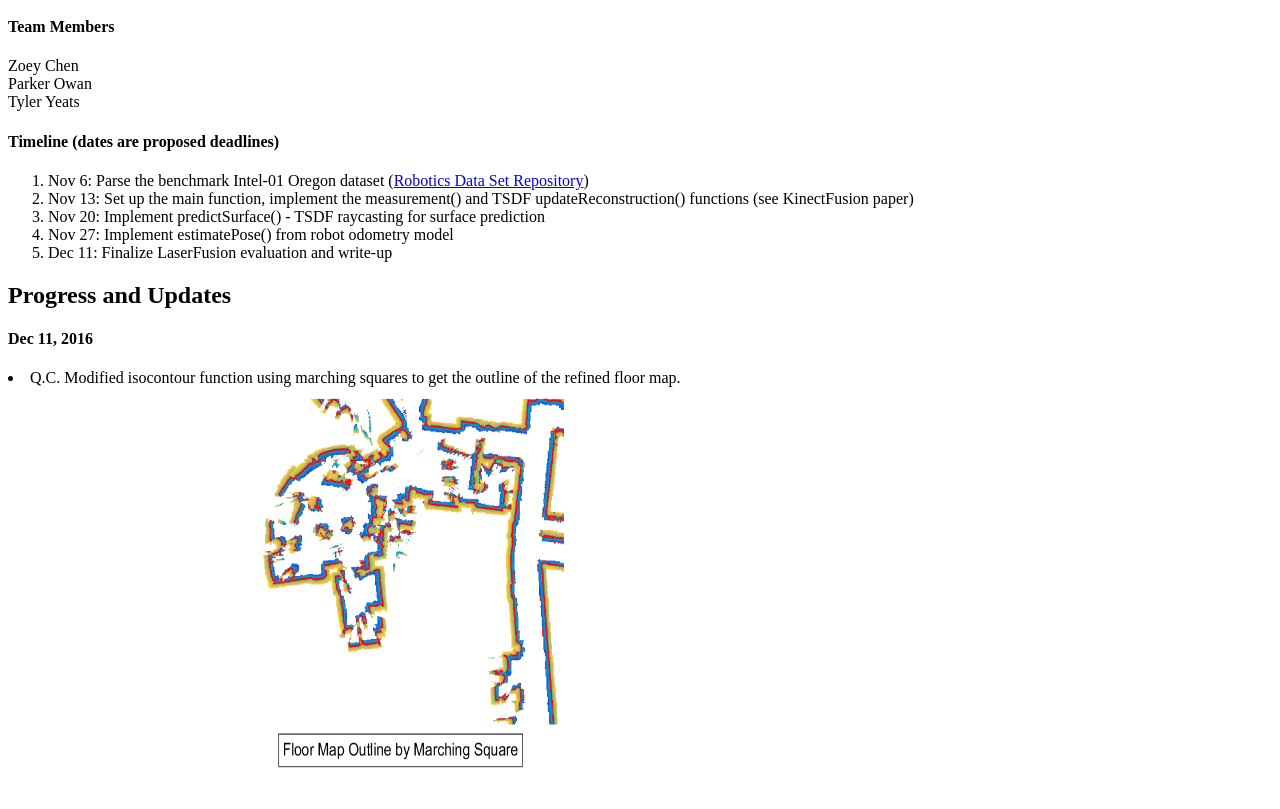
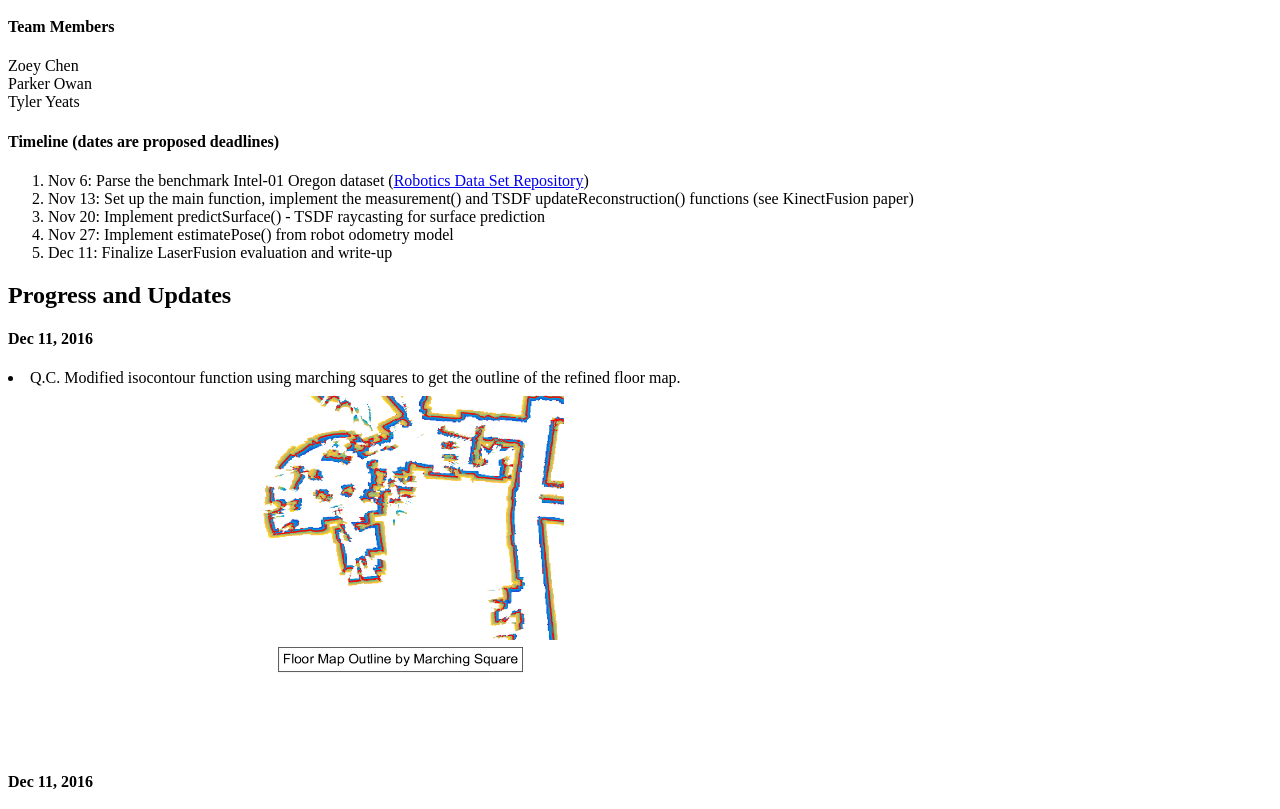
Before and after one commit to CSE571Fusion/CSE571Fusion.github.io, a plain HTML site: page index.html in a window 1280 px wide. Shown: the part 101-910 px from the top of the page. Drawn offline with Linux system fonts and the light colour scheme.

Commit message:
change image size

```diff
--- a/index.html
+++ b/index.html
@@ -47,7 +47,7 @@
         <h2>Progress and Updates</h2>
         <h4>Dec 11, 2016</h4>
             <li>Q.C. Modified isocontour function using marching squares to get the outline of the refined floor map.  </li>
-                <img src="Floor Map outline.png" alt="Floor Map Outline" style="width:780px;height:480px;">
+                <img src="Floor Map outline.png" alt="Floor Map Outline" style="width:780px;height:360px;">
         <h4>Dec 11, 2016</h4>
             <li>Q.C. Added refinement function to refine TSDF by removing holes due to imcomplete fusion. Added smoothness function to remove noises and small isolated regions.  </li>
             <img src="refinement.png" alt="Refine TSDF mesh by filling holes" style="width:640px;height:480px;">
```
